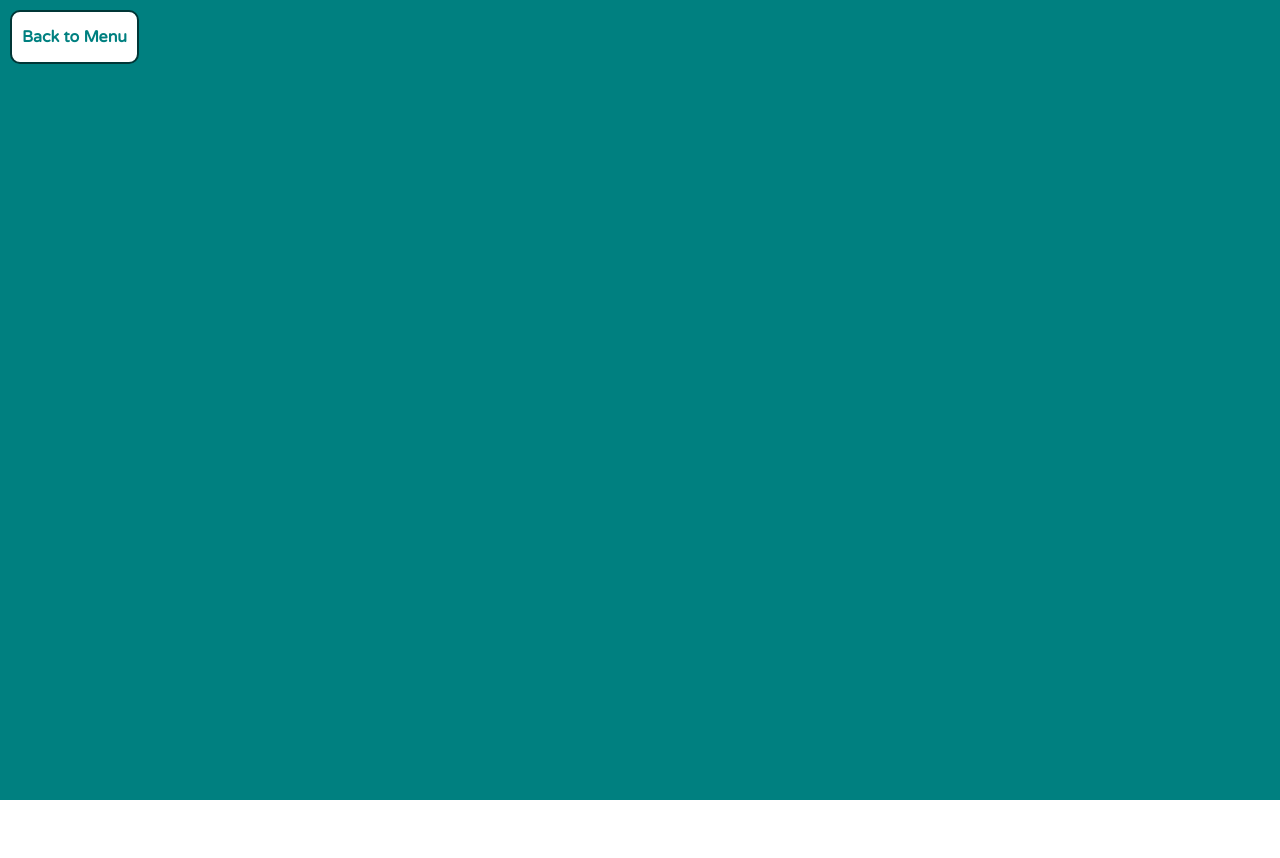
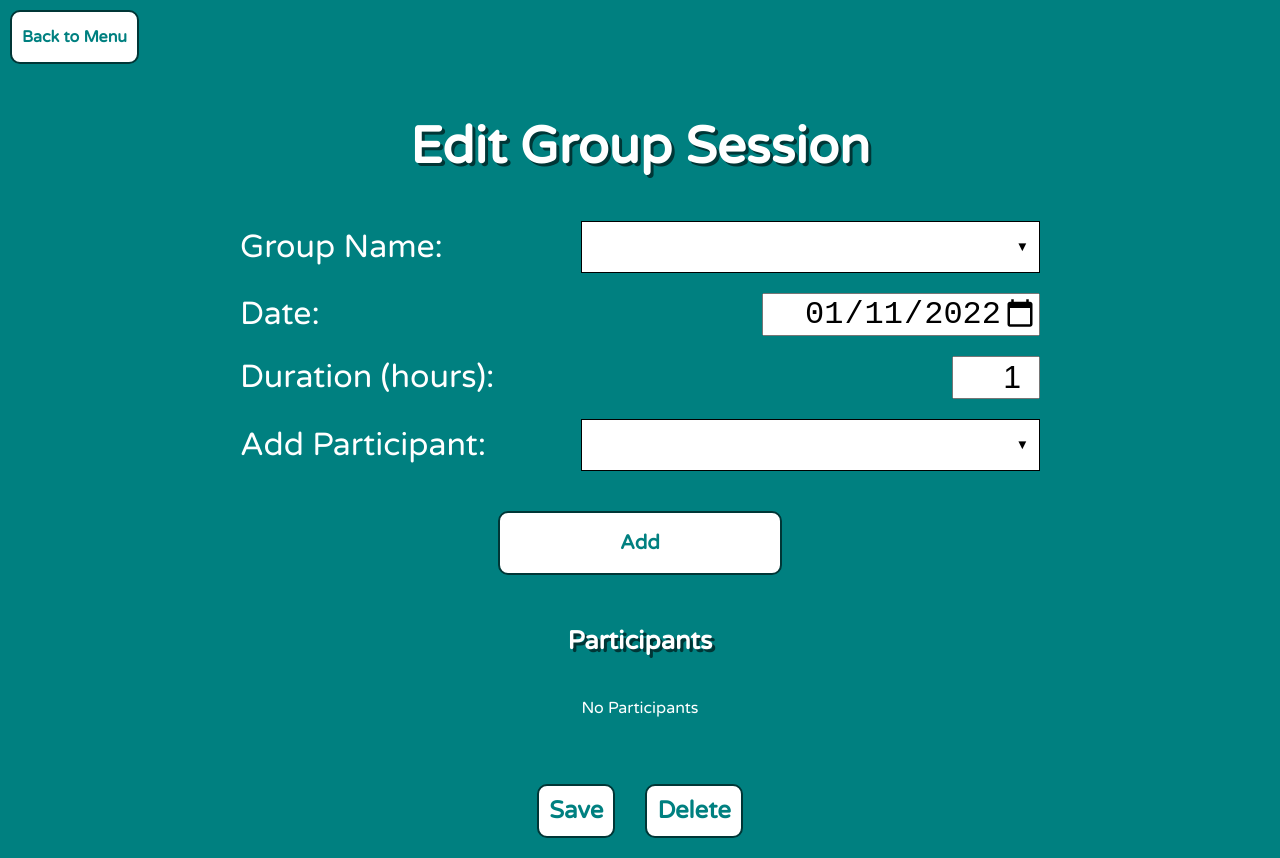
Before and after one commit to camcwhite/group_tracker, a React app: page /#/edit-sessions in a window 1280 px wide. Before the commit this address had no page. Before the commit the page ends 800 px from the top, so only its background shows below. Built offline with nearby package versions, Linux system fonts and the light colour scheme.

Commit message:
Edit Session Page

```diff
--- a/src/App.tsx
+++ b/src/App.tsx
@@ -6,6 +6,7 @@ import AboutPage from "./components/AboutPage/AboutPage";
 import AppHeader from "./components/AppHeader/AppHeader";
 import { AnimatePresence, motion } from "framer-motion";
 import AddSessionPage from "./components/AddSessionPage/AddSessionPage";
+import EditSessionPage from "./components/EditSessionPage/EditSessionPage";
 
 const TransitionPage = (PageElement: () => JSX.Element, props?: JSX.IntrinsicAttributes): JSX.Element => {
   return (
@@ -30,6 +31,7 @@ const App = () => {
           <Route path='/' element={TransitionPage(HomePage)} />
           <Route path='/about' element={TransitionPage(AboutPage)} />
           <Route path='/add-session' element={TransitionPage(AddSessionPage)} />
+          <Route path='/edit-sessions' element={TransitionPage(EditSessionPage)} />
         </Routes>
       </AnimatePresence>
     </div>
--- a/src/components/AddSessionPage/AddSessionPage.tsx
+++ b/src/components/AddSessionPage/AddSessionPage.tsx
@@ -1,11 +1,9 @@
 import React, { useEffect, useState } from "react";
 import SearchDropDown from "../SearchDropDown/SearchDropDown";
 import { TransitionGroup, CSSTransition } from "react-transition-group";
-
+import { SessionInfo } from "../../sessions";
 import './AddSessionPage.css';
-import SessionForm, { SessionInfo } from "../SessionForm/SessionForm";
-
-
+import SessionForm from "../SessionForm/SessionForm";
 
 const AddSessionPage = () => {
 
--- /dev/null
+++ b/src/components/EditSessionPage/EditSessionPage.css
@@ -0,0 +1 @@
+.EditSessionPage {}
--- /dev/null
+++ b/src/components/EditSessionPage/EditSessionPage.tsx
@@ -0,0 +1,27 @@
+import React, { useState } from "react";
+import { SessionInfo } from "../../sessions";
+import SessionForm from "../SessionForm/SessionForm";
+import './EditSessionPage.css';
+
+const EditSessionPage = () => {
+  const [currentSessionID, setCurrentSessionID] = useState(0);
+
+  const handleSave = (sessionInfo: SessionInfo) => {
+
+  };
+
+  const handleDelete = (sessionInfo: SessionInfo) => {
+
+  };
+
+  return (
+    <div className="page EditSessionPage">
+      <h2>Edit Group Session</h2>
+      <SessionForm
+        buttons={[['Save', handleSave], ['Delete', handleDelete]]}
+      />
+    </div>
+  );
+};
+
+export default EditSessionPage;
--- a/src/components/SessionForm/SessionForm.tsx
+++ b/src/components/SessionForm/SessionForm.tsx
@@ -1,5 +1,6 @@
 import React, { useEffect, useState } from "react";
 import SearchDropDown from "../SearchDropDown/SearchDropDown";
+import { EMPTY_SESSION, SessionInfo, getSession } from "../../sessions";
 import './SessionForm.css';
 
 const groupNameSuggestions = [
@@ -16,38 +17,9 @@ const participantSuggestions = [
   'BA123C',
 ];
 
-/**
- * Get the current date as a string
- *
- * @returns the current date in YYYY-MM-DD
- */
-export const getTodayStr = () => {
-  const today = new Date();
-  const year = today.getFullYear();
-  const raw_month = today.getMonth() + 1;
-  const month = raw_month >= 10 ? `${raw_month}` : `0${raw_month}`;
-  const raw_day = today.getDate();
-  const day = raw_day >= 10 ? `${raw_day}` : `0${raw_day}`;
-  return `${year}-${month}-${day}`;
-}
-
-export type SessionInfo = {
-  groupName: string,
-  dateStr: string,
-  duration: number,
-  participants: string[],
-};
-
 type SessionFormProps = {
   sessionInfo: SessionInfo,
   buttons: Array<[string, (sessionInfo: SessionInfo) => void]>,
-};
-
-const EMPTY_SESSION: SessionInfo = {
-  groupName: '',
-  dateStr: getTodayStr(),
-  duration: 1,
-  participants: [],
 };
 
 const SessionForm = ({ sessionInfo, buttons }: SessionFormProps) => {
@@ -75,7 +47,11 @@ const SessionForm = ({ sessionInfo, buttons }: SessionFormProps) => {
 
   const getSessionInfo = (): SessionInfo => {
     return {
-      groupName, dateStr, duration, participants
+      sessionID: sessionInfo.sessionID,
+      groupName,
+      dateStr,
+      duration,
+      participants,
     };
   };
 
--- /dev/null
+++ b/src/sessions.ts
@@ -0,0 +1,34 @@
+/**
+ * Get the current date as a string
+ *
+ * @returns the current date in YYYY-MM-DD
+ */
+export const getTodayStr = () => {
+  const today = new Date();
+  const year = today.getFullYear();
+  const raw_month = today.getMonth() + 1;
+  const month = raw_month >= 10 ? `${raw_month}` : `0${raw_month}`;
+  const raw_day = today.getDate();
+  const day = raw_day >= 10 ? `${raw_day}` : `0${raw_day}`;
+  return `${year}-${month}-${day}`;
+}
+
+export type SessionInfo = {
+  sessionID: number,
+  groupName: string,
+  dateStr: string,
+  duration: number,
+  participants: string[],
+};
+
+export const EMPTY_SESSION: SessionInfo = {
+  sessionID: 0,
+  groupName: '',
+  dateStr: getTodayStr(),
+  duration: 1,
+  participants: [],
+};
+
+export const getSession = (sessionID: number): SessionInfo => {
+  return EMPTY_SESSION;
+};
```
